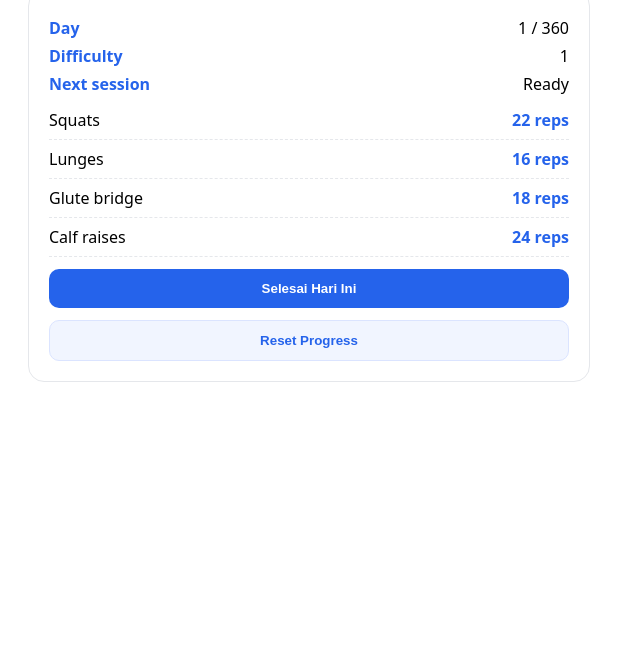
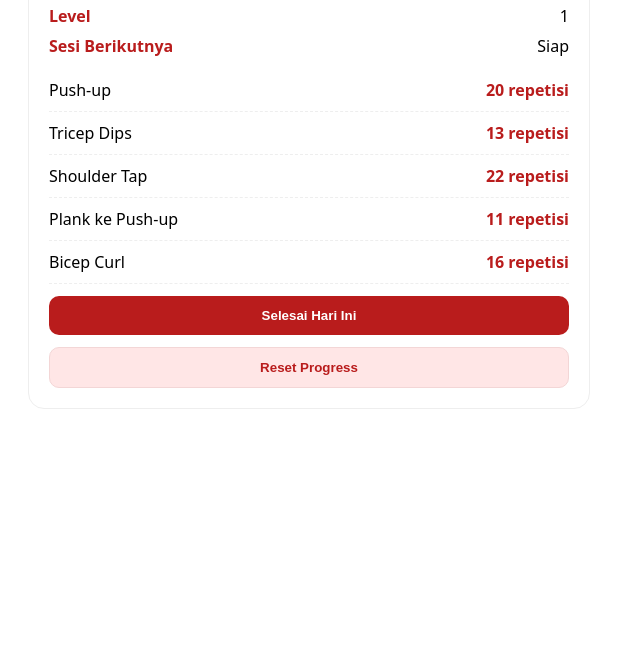
Before and after one commit to 1115037-source/Tangan, a plain HTML site: page index.html in a window 1280 px wide. Shown: the part 146-800 px from the top of the page, without its empty margins (0-640 px from the left). Drawn offline with Linux system fonts and the light colour scheme.

Commit message:
Translate HTML content from English to Indonesian

```diff
--- a/index.html
+++ b/index.html
@@ -1,31 +1,56 @@
-l<!doctype html>
+<!doctype html>
 <html>
 <head>
-<meta charset="utf-8">
-<title>Leg Training</title>
+<meta charset="utf-8" />
+<title>Latihan Lengan</title>
 
 <style>
-body{font-family:system-ui;background:#fff;color:#000;margin:28px}
-h1{color:#2563eb}
+  :root{
+    --merah: #b91c1c;
+    --merah-muda: #ffe6e6;
+    --border: #f3d6d6;
+  }
+
+  body{
+    font-family: system-ui;
+    background: #fff;
+    color: #000;
+    margin: 28px;
+  }
+
+  h1{
+    color: var(--merah);
+  }
 
   .card{
-  max-width:520px;
-  border:1px solid #e5e7eb;
-  border-radius:16px;
-  padding:20px;
+    max-width: 520px;
+    border: 1px solid #eee;
+    border-radius: 16px;
+    padding: 20px;
   }
 
-.row{display:flex;justify-content:space-between;margin:6px 0}
-.label{color:#2563eb;font-weight:600}
+  .row{
+    display:flex;
+    justify-content:space-between;
+    margin:8px 0;
+  }
+
+  .label{
+    color: var(--merah);
+    font-weight:700;
+  }
 
   .exercise{
     display:flex;
     justify-content:space-between;
-  padding:8px 0;
-  border-bottom:1px dashed #e5e7eb;
+    padding:10px 0;
+    border-bottom:1px dashed #eee;
   }
 
-.qty{color:#2563eb;font-weight:700}
+  .qty{
+    color: var(--merah);
+    font-weight:700;
+  }
 
   button{
     margin-top:12px;
@@ -34,70 +59,75 @@ button{
     border:none;
     border-radius:10px;
     font-weight:700;
+    cursor:pointer;
   }
 
   .primary{
-  background:#2563eb;
+    background: var(--merah);
     color:#fff;
   }
 
   .reset{
-  background:#f1f5ff;
-  color:#2563eb;
-  border:1px solid #dbe4ff;
+    background: var(--merah-muda);
+    color: var(--merah);
+    border:1px solid var(--border);
   }
 
-button:disabled{opacity:.4}
+  button:disabled{
+    opacity:.4;
+    cursor:not-allowed;
+  }
 </style>
 </head>
 
 <body>
 
-<h1>Leg Training</h1>
+<h1>Latihan Lengan</h1>
 
 <div class="card">
-  <div class="row"><div class="label">Day</div><div id="day"></div></div>
-  <div class="row"><div class="label">Difficulty</div><div id="diff"></div></div>
-  <div class="row"><div class="label">Next session</div><div id="time"></div></div>
+  <div class="row"><div class="label">Hari</div><div id="day"></div></div>
+  <div class="row"><div class="label">Level</div><div id="diff"></div></div>
+  <div class="row"><div class="label">Sesi Berikutnya</div><div id="time"></div></div>
 
-  <div id="training"></div>
+  <div id="training" style="margin-top:12px"></div>
 
   <button id="btn" class="primary">Selesai Hari Ini</button>
   <button id="resetBtn" class="reset">Reset Progress</button>
 </div>
 
 <script>
-var data = JSON.parse(localStorage.getItem("legs")) || {
-  day:1,
-  deadline:0
+  var data = JSON.parse(localStorage.getItem("lengan")) || {
+    day: 1,
+    deadline: 0
   };
 
   function save(){
-  localStorage.setItem("legs",JSON.stringify(data));
+    localStorage.setItem("lengan", JSON.stringify(data));
   }
 
-function difficulty(){
-  return Math.floor((data.day-1)/3)+1;
+  function level(){
+    return Math.floor((data.day - 1) / 3) + 1;
   }
 
-function formatTime(s){
-  var h=Math.floor(s/3600);
-  var m=Math.floor((s%3600)/60);
-  var d=Math.floor(s%60);
-  return h+"j "+m+"m "+d+"d";
+  function formatWaktu(s){
+    var jam = Math.floor(s / 3600);
+    var menit = Math.floor((s % 3600) / 60);
+    var detik = Math.floor(s % 60);
+    return jam + " jam " + menit + " menit " + detik + " detik";
   }
 
-function finishToday(){
-  var now=Math.floor(Date.now()/1000);
+  function selesaiHariIni(){
+    var now = Math.floor(Date.now() / 1000);
     if(now < data.deadline) return;
-  data.deadline = now + 12*3600;
+
+    data.deadline = now + 12 * 3600; // 12 jam
     data.day = Math.min(data.day + 1, 360);
     save();
     updateUI();
   }
 
   function resetProgress(){
-  if(!confirm("Reset all leg training progress?")) return;
+    if(!confirm("Yakin ingin mengulang semua progress latihan lengan?")) return;
     data.day = 1;
     data.deadline = 0;
     save();
@@ -105,27 +135,34 @@ function resetProgress(){
   }
 
   function updateUI(){
-  var now=Math.floor(Date.now()/1000);
-  var remain=Math.max(0,data.deadline-now);
-  var diff=difficulty();
+    var now = Math.floor(Date.now() / 1000);
+    var sisa = Math.max(0, data.deadline - now);
+    var diff = level();
 
-  day.textContent = data.day + " / 360";
+    document.getElementById("day").textContent = data.day + " / 360";
     document.getElementById("diff").textContent = diff;
-  time.textContent = remain ? formatTime(remain) : "Ready";
-  btn.disabled = remain>0;
+    document.getElementById("time").textContent = sisa ? formatWaktu(sisa) : "Siap";
+    document.getElementById("btn").disabled = sisa > 0;
 
-  training.innerHTML = `
-    <div class="exercise"><div>Squats</div><div class="qty">${20+diff*2} reps</div></div>
-    <div class="exercise"><div>Lunges</div><div class="qty">${14+diff*2} reps</div></div>
-    <div class="exercise"><div>Glute bridge</div><div class="qty">${16+diff*2} reps</div></div>
-    <div class="exercise"><div>Calf raises</div><div class="qty">${22+diff*2} reps</div></div>
+    var pushUp = 18 + diff * 2;
+    var dips = 12 + diff;
+    var shoulderTap = 20 + diff * 2;
+    var plankPush = 10 + diff;
+    var curl = 14 + diff * 2;
+
+    document.getElementById("training").innerHTML = `
+      <div class="exercise"><div>Push-up</div><div class="qty">${pushUp} repetisi</div></div>
+      <div class="exercise"><div>Tricep Dips</div><div class="qty">${dips} repetisi</div></div>
+      <div class="exercise"><div>Shoulder Tap</div><div class="qty">${shoulderTap} repetisi</div></div>
+      <div class="exercise"><div>Plank ke Push-up</div><div class="qty">${plankPush} repetisi</div></div>
+      <div class="exercise"><div>Bicep Curl</div><div class="qty">${curl} repetisi</div></div>
     `;
   }
 
-btn.onclick = finishToday;
-resetBtn.onclick = resetProgress;
+  document.getElementById("btn").onclick = selesaiHariIni;
+  document.getElementById("resetBtn").onclick = resetProgress;
 
-setInterval(updateUI,1000);
+  setInterval(updateUI, 1000);
   updateUI();
 </script>
 
```
Lines whose indentation alone changed are shown as unchanged.
